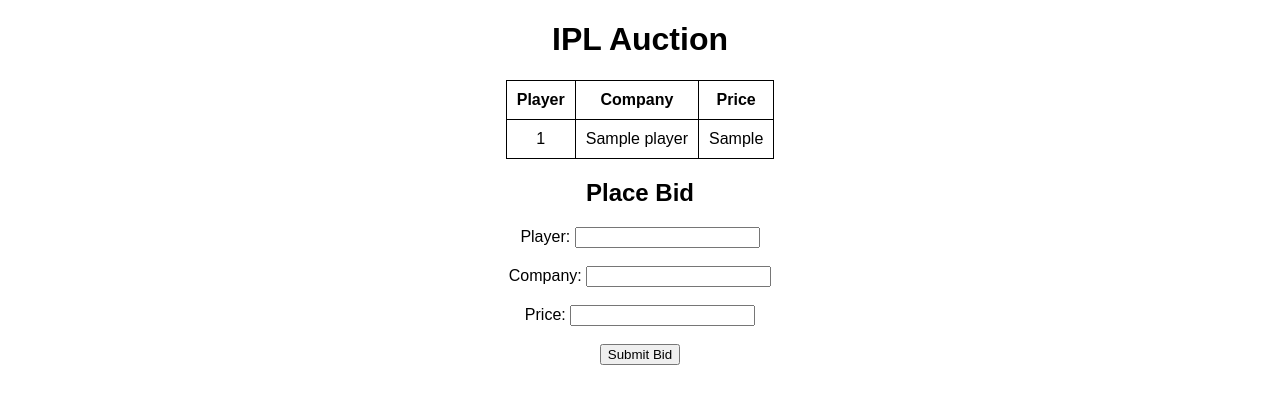
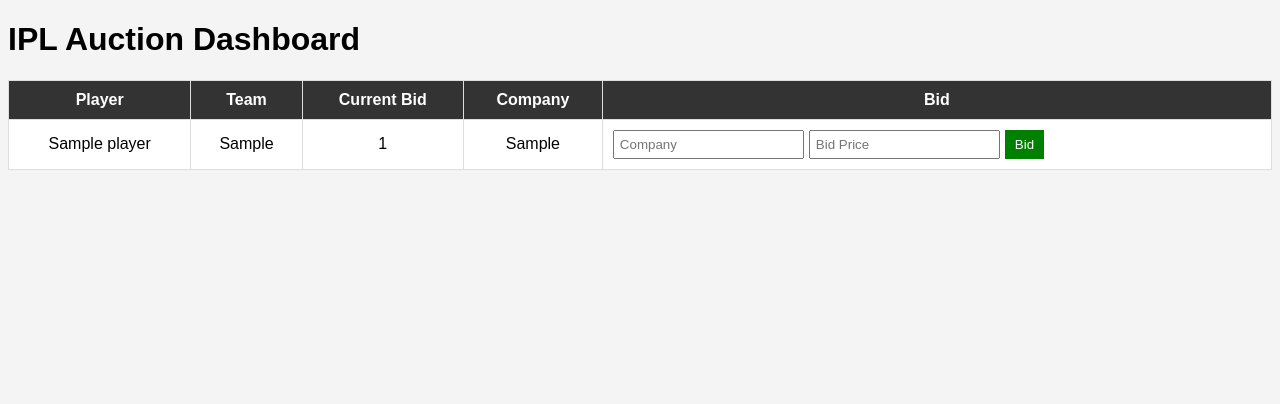
Before and after one commit to shreeyagore1805/render-test, a Flask app: page / in a window 1280 px wide. Shown: the top 404 px of the page. Run offline with Flask 3, Linux system fonts and the light colour scheme; tables that the repository leaves empty hold one stand-in row (values such as "Sample post"); parts of the project's set-up code (start-up, migrations or seed data) failed here and were passed over.

Commit message:
index.html

```diff
--- a/templates/index.html
+++ b/templates/index.html
@@ -3,40 +3,92 @@
 <head>
 <title>IPL Auction</title>
 <style>
-body {font-family: Arial; text-align:center;}
-table {margin:auto; border-collapse: collapse;}
-td,th {border:1px solid black; padding:10px;}
+
+body{
+font-family: Arial;
+background:#f4f4f4;
+}
+
+table{
+border-collapse: collapse;
+width:100%;
+background:white;
+}
+
+th,td{
+padding:10px;
+border:1px solid #ddd;
+text-align:center;
+}
+
+th{
+background:#333;
+color:white;
+}
+
+form{
+display:flex;
+gap:5px;
+}
+
+input{
+padding:5px;
+}
+
+button{
+background:green;
+color:white;
+border:none;
+padding:5px 10px;
+}
+
 </style>
 </head>
 
 <body>
 
-<h1>IPL Auction</h1>
+<h1>IPL Auction Dashboard</h1>
 
 <table>
+
 <tr>
 <th>Player</th>
+<th>Team</th>
+<th>Current Bid</th>
 <th>Company</th>
-<th>Price</th>
+<th>Bid</th>
 </tr>
 
 {% for p in players %}
+
 <tr>
-<td>{{p[0]}}</td>
-<td>{{p[1]}}</td>
-<td>{{p[2]}}</td>
+
+<td>{{p.name}}</td>
+<td>{{p.team}}</td>
+<td>{{p.current_bid}}</td>
+<td>{{p.company}}</td>
+
+<td>
+
+<form action="/bid" method="POST">
+
+<input type="hidden" name="player_id" value="{{p.id}}">
+
+<input type="text" name="company" placeholder="Company" required>
+
+<input type="number" name="price" placeholder="Bid Price" required>
+
+<button type="submit">Bid</button>
+
+</form>
+
+</td>
+
 </tr>
+
 {% endfor %}
+
 </table>
-
-<h2>Place Bid</h2>
-
-<form action="/bid" method="post">
-Player: <input name="player"><br><br>
-Company: <input name="company"><br><br>
-Price: <input name="price"><br><br>
-<button type="submit">Submit Bid</button>
-</form>
 
 </body>
 </html>
```
